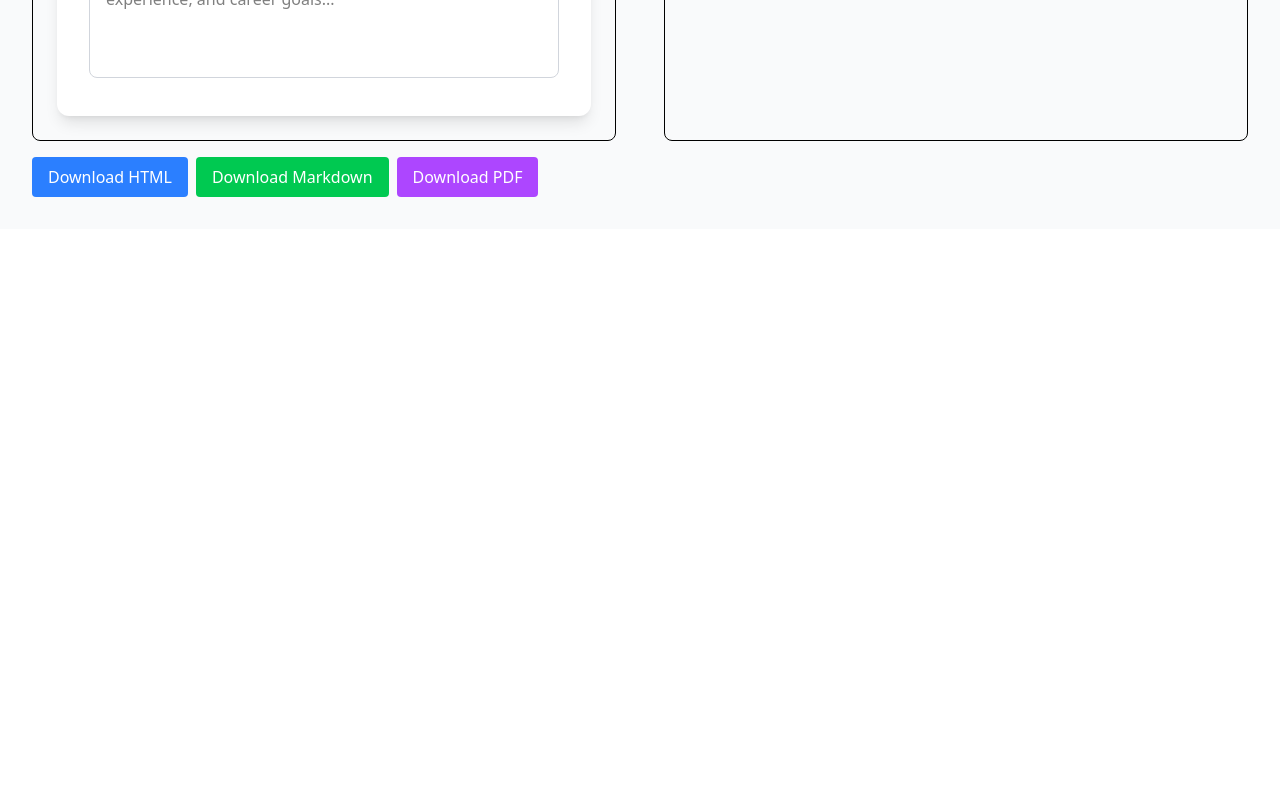
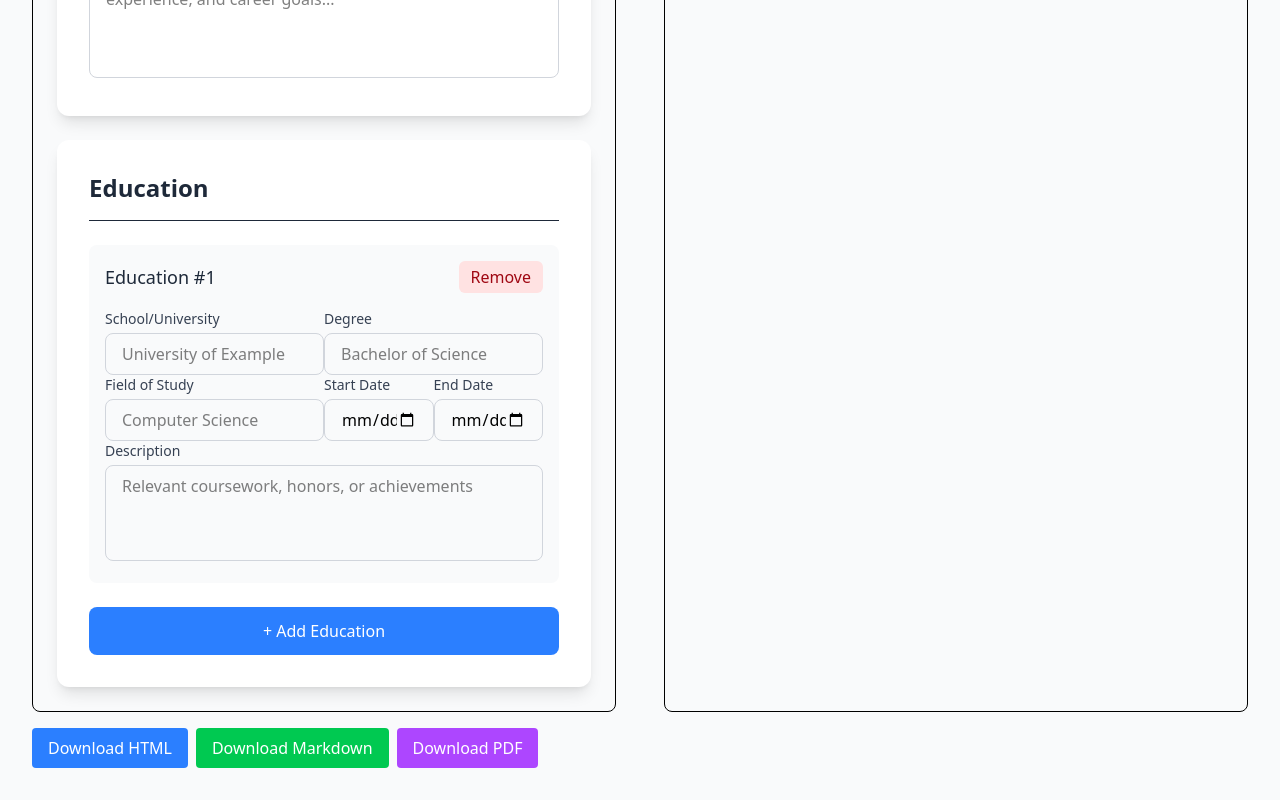
Before and after one commit to AyKrimino/resume-generator, a Next.js app in the folder frontend/: page / in a window 1280 px wide. Shown: the part 895-1695 px from the top of the page. Before the commit the page ends 1124 px from the top, so only its background shows below. Built offline with nearby package versions, Linux system fonts and the light colour scheme; no server answers.

Commit message:
feat(frontend): add education section

```diff
--- a/frontend/src/app/page.tsx
+++ b/frontend/src/app/page.tsx
@@ -1,5 +1,6 @@
 "use client";
 
+import EducationSection from "@/components/EducationSection";
 import PersonalInformationsSection from "@/components/PersonalInformationsSection";
 import ResumePreview from "@/components/ResumePreview";
 import SummarySection from "@/components/SummarySection";
@@ -15,6 +16,17 @@ export default function Home() {
   const [githubUrl, setGithubUrl] = useState("");
 
   const [summary, setSummary] = useState("");
+
+  const [educationItems, setEducationItems] = useState([
+    {
+      school: "",
+      degree: "",
+      field: "",
+      startDate: "",
+      endDate: "",
+      description: "",
+    },
+  ]);
 
   const previewRef = useRef<HTMLDivElement>(null);
 
@@ -72,6 +84,10 @@ ${githubUrl ? `[GitHub](${githubUrl})` : ""}
               setGithubUrl={setGithubUrl}
             />
             <SummarySection summary={summary} setSummary={setSummary} />
+            <EducationSection
+              educationItems={educationItems}
+              setEducationItems={setEducationItems}
+            />
           </form>
           <div
             ref={previewRef}
--- /dev/null
+++ b/frontend/src/components/EducationSection.tsx
@@ -0,0 +1,167 @@
+type EducationItem = {
+  school: string;
+  degree: string;
+  field: string;
+  startDate: string;
+  endDate: string;
+  description: string;
+};
+type EducationSectionProps = {
+  educationItems: EducationItem[];
+  setEducationItems: (educationItems: EducationItem[]) => void;
+};
+
+const EducationSection = ({
+  educationItems,
+  setEducationItems,
+}: EducationSectionProps) => {
+  const addEducationItem = () => {
+    setEducationItems([
+      ...educationItems,
+      {
+        school: "",
+        degree: "",
+        field: "",
+        startDate: "",
+        endDate: "",
+        description: "",
+      },
+    ]);
+  };
+
+  const updateEducationItem = (index: number, field: string, value: string) => {
+    const updatedItems = [...educationItems];
+    updatedItems[index] = { ...updatedItems[index], [field]: value };
+    setEducationItems(updatedItems);
+  };
+
+  const removeEducationItem = (index: number) => {
+    const updatedItems = [...educationItems];
+    updatedItems.splice(index, 1);
+    setEducationItems(updatedItems);
+  };
+
+  return (
+    <section className="bg-white rounded-xl shadow-lg p-6 sm:p-8">
+      <h1 className="text-2xl font-semibold text-gray-800 mb-6 border-b pb-4">
+        Education
+      </h1>
+      {educationItems.map((item, index) => (
+        <div key={index} className="mb-6 p-4 bg-gray-50 rounded-lg">
+          <div className="flex justify-between items-center mb-4">
+            <h3 className="text-lg font-medium text-gray-800">
+              Education #{index + 1}
+            </h3>
+            <button
+              type="button"
+              onClick={() => removeEducationItem(index)}
+              className="px-3 py-1 bg-red-100 text-red-800 rounded-md hover:bg-red-200 transition-colors delay-150 cursor-pointer"
+            >
+              Remove
+            </button>
+          </div>
+
+          <div className="grid grid-cols-1 md:grid-cols-2">
+            <div>
+              <label className="block text-sm font-medium text-gray-700 mb-1">
+                School/University
+              </label>
+              <input
+                type="text"
+                placeholder="University of Example"
+                className="w-full px-4 py-2 border border-gray-300 rounded-lg focus:ring-2 focus:ring-blue-500 focus:border-transparent"
+                value={item.school}
+                onChange={(e) =>
+                  updateEducationItem(index, "school", e.target.value)
+                }
+              />
+            </div>
+            <div>
+              <label className="block text-sm font-medium text-gray-700 mb-1">
+                Degree
+              </label>
+              <input
+                type="text"
+                placeholder="Bachelor of Science"
+                className="w-full px-4 py-2 border border-gray-300 rounded-lg focus:ring-2 focus:ring-blue-500 focus:border-transparent"
+                value={item.degree}
+                onChange={(e) =>
+                  updateEducationItem(index, "degree", e.target.value)
+                }
+              />
+            </div>
+          </div>
+
+          <div className="grid grid-cols-1 md:grid-cols-2">
+            <div>
+              <label className="block text-sm font-medium text-gray-700 mb-1">
+                Field of Study
+              </label>
+              <input
+                type="text"
+                placeholder="Computer Science"
+                className="w-full px-4 py-2 border border-gray-300 rounded-lg focus:ring-2 focus:ring-blue-500 focus:border-transparent"
+                value={item.field}
+                onChange={(e) =>
+                  updateEducationItem(index, "field", e.target.value)
+                }
+              />
+            </div>
+            <div className="grid grid-cols-1 sm:grid-cols-2">
+              <div>
+                <label className="block text-sm font-medium text-gray-700 mb-1">
+                  Start Date
+                </label>
+                <input
+                  type="date"
+                  className="w-full px-4 py-2 border border-gray-300 rounded-lg focus:ring-2 focus:ring-blue-500 focus:border-transparent"
+                  value={item.startDate}
+                  onChange={(e) =>
+                    updateEducationItem(index, "startDate", e.target.value)
+                  }
+                />
+              </div>
+              <div>
+                <label className="block text-sm font-medium text-gray-700 mb-1">
+                  End Date
+                </label>
+                <input
+                  type="date"
+                  className="w-full px-4 py-2 border border-gray-300 rounded-lg focus:ring-2 focus:ring-blue-500 focus:border-transparent"
+                  value={item.endDate}
+                  onChange={(e) =>
+                    updateEducationItem(index, "endDate", e.target.value)
+                  }
+                />
+              </div>
+            </div>
+          </div>
+
+          <div>
+            <label className="block text-sm font-medium text-gray-700 mb-1">
+              Description
+            </label>
+            <textarea
+              placeholder="Relevant coursework, honors, or achievements"
+              className="w-full px-4 py-2 border border-gray-300 rounded-lg h-24 resize-none focus:ring-2 focus:ring-blue-500 focus:border-transparent"
+              value={item.description}
+              onChange={(e) =>
+                updateEducationItem(index, "description", e.target.value)
+              }
+            />
+          </div>
+        </div>
+      ))}
+
+      <button
+        type="button"
+        onClick={addEducationItem}
+        className="w-full px-4 py-3 bg-blue-500 text-white rounded-lg hover:bg-blue-600 transition-colors focus:outline-none focus:ring-2 focus:ring-blue-500 focus:ring-offset-2"
+      >
+        + Add Education
+      </button>
+    </section>
+  );
+};
+
+export default EducationSection;
```
